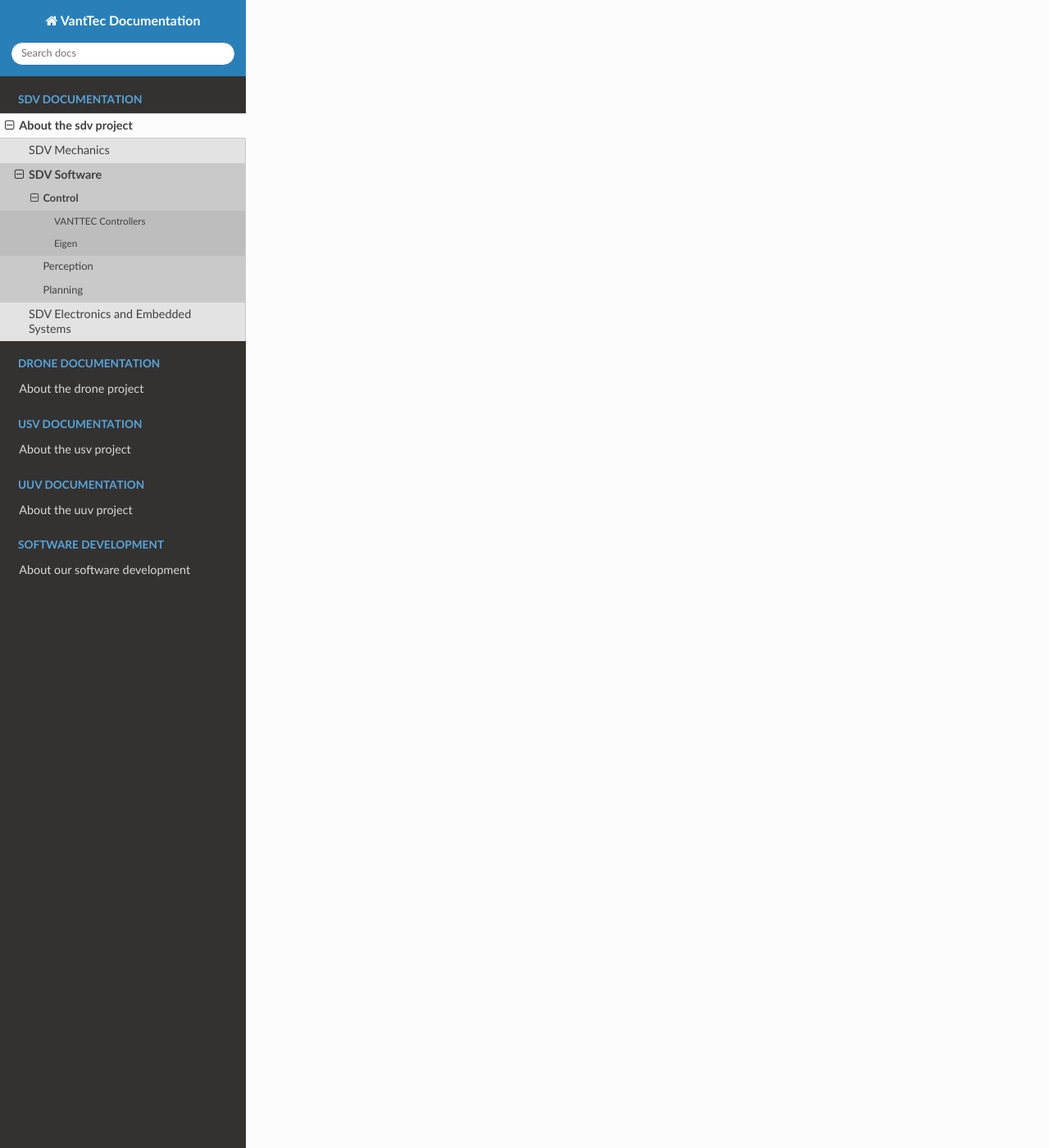
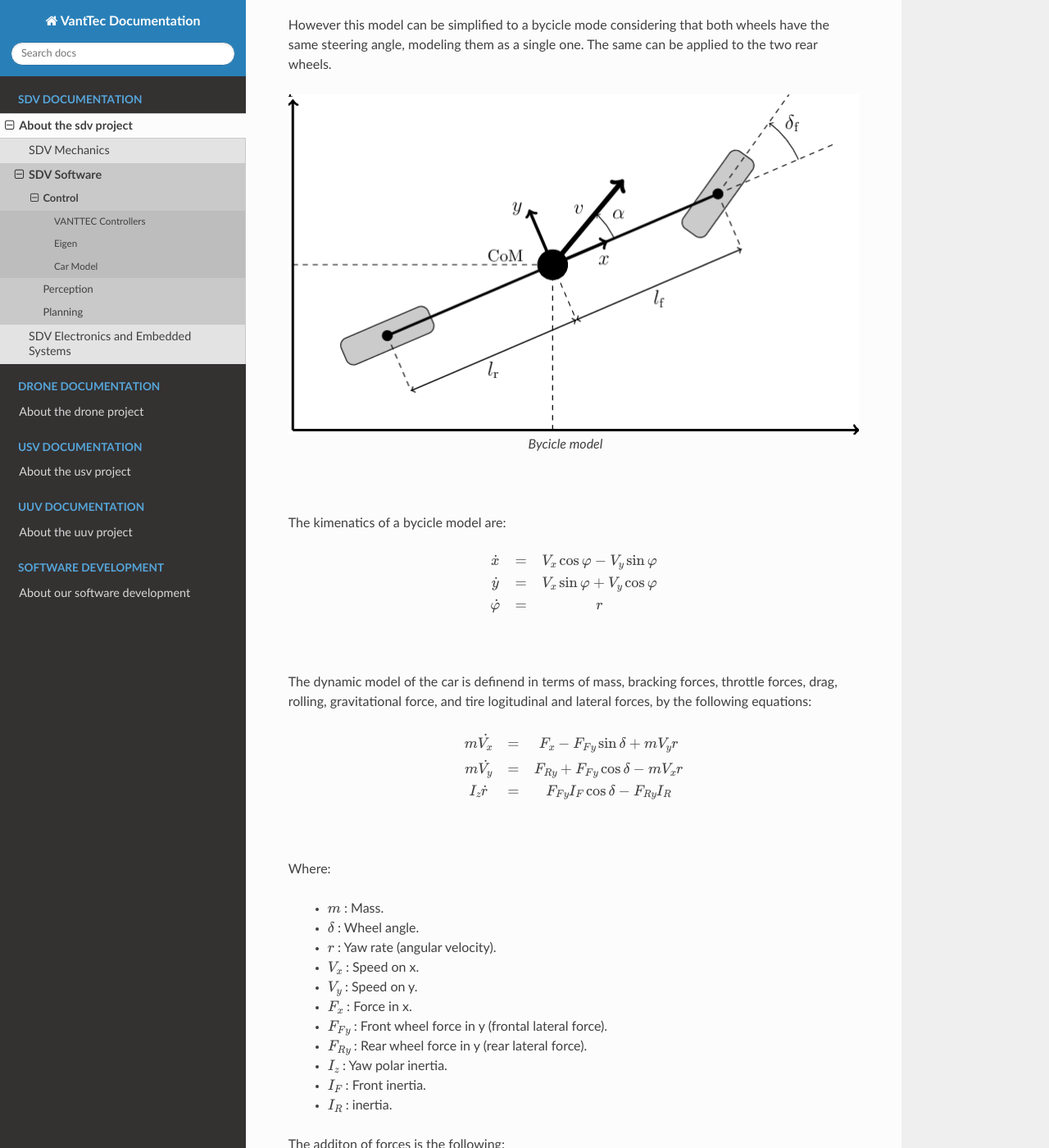
Before and after one commit to vanttec/vanttec_documentation, a Sphinx documentation site: the page built from source/car/car_software_control.rst, in a window 1280 px wide and 1400 px high, scrolled down 1614 px. Shown: the whole window at 82% size. Built offline with Sphinx 7.4.7 and the Read the Docs theme 2.0.0, drawn with Linux system fonts in a browser that asks for light colours; pages that are not in the unit, such as notebooks, are missing from menus; some of the changed text lies outside the part shown.

Commit message:
Dynamic model definition

```diff
--- a/source/car/car_software_control.rst
+++ b/source/car/car_software_control.rst
@@ -20,15 +20,186 @@ Eigen
 -----
 
 .. figure:: /images/SDV/Eigenlogo.png
-   :align: center
-   :alt: stm32 schematic
-   :figclass: align-center
-   :width: 100px
+    :align: center
+    :alt: car control
+    :figclass: align-center
+    :width: 100px
 
     Eigen library
 
-|
+
 Eigen is a linear algebra library for C++ known by its versatility, fast development and implementation, and reliability.
 It supports vector and matrix operations, including multiple classes, functions, and a linear solver.
 
 This library does not have any other dependency than the C++ standard library and it's the model development.
+
+Car Model
+---------
+The car model consist of 3-degrees-of-Freedom (DOF) car. On the **Ackerman model** it is described the real configuration
+of the vehicle considering that each frontal wheel having an independient steering angle.
+
+.. figure:: /images/SDV/Ackerman-CarModel.png
+    :align: center
+    :alt: car control
+    :figclass: align-center
+    :width: 600px
+
+    Ackerman car model
+
+|
+
+However this model can be simplified to a bycicle mode considering that both wheels have the same steering angle,
+modeling them as a single one. The same can be applied to the two rear wheels.
+
+.. figure:: /images/SDV/bycicle-model.png
+    :align: center
+    :alt: car control
+    :figclass: align-center
+    :width: 700px
+
+    Bycicle model
+
+|
+
+The kimenatics of a bycicle model are:
+
+.. centered::
+    :math:`\begin{matrix}
+    \dot{x} & = & V_{x} \cos \varphi -  V_{y} \sin \varphi\\
+    \dot{y} & = & V_{x} \sin \varphi +  V_{y} \cos \varphi \\
+    \dot{\varphi } & = & r
+    \end{matrix}`
+
+|
+
+The dynamic model of the car is definend in terms of mass, bracking forces,
+throttle forces, drag, rolling, gravitational force, and tire logitudinal and lateral forces, by the following
+equations:
+
+.. centered::
+    :math:`\begin{matrix}
+    m\dot{V_{x}} & = & F_{x} - F_{Fy} \sin \delta + mV_{y}r\\
+    m\dot{V_{y}} & = & F_{Ry} + F_{Fy} \cos \delta - mV_{x}r\\
+    I_{z}\dot{r} & = & F_{Fy}  I_{F} \cos \delta - F_{Ry} I_{R}
+    \end{matrix}`
+
+|
+
+Where:
+
+    * :math:`m` : Mass.
+    * :math:`\delta` : Wheel angle.
+    * :math:`r` : Yaw rate (angular velocity).
+    * :math:`V_{x}` : Speed on x.
+    * :math:`V_{y}` : Speed on y.
+    * :math:`F_{x}` : Force in x.
+    * :math:`F_{Fy}` : Front wheel force in y (frontal lateral force).
+    * :math:`F_{Ry}` : Rear wheel force in y (rear lateral force).
+    * :math:`I_{z}` : Yaw polar inertia.
+    * :math:`I_{F}` : Front inertia.
+    * :math:`I_{R}` :  inertia.
+
+The additon of forces is the following:
+
+.. centered::
+    :math:`F_{x} = F_{brake} + F_{throttle} - F_{drag} - F_{rr} - F_{g}`
+
+|
+
+**NOTE:** it must be considered that car never accelerates and brakes simultaneously.
+
+Brake force is defined as:
+
+.. centered::
+    :math:`F_{brake} = m \dot{V_{brake}}( \beta , v)`
+
+|
+
+.. centered::
+    :math:`\dot{V_{brake}} = \min (0, 2.27 - 6.12 \beta + 0.00535 v)`   ,   :math:`\beta \in [0,1]`
+
+|
+
+Where:
+
+    * :math:`\beta` : Pedal position.
+    * :math:`v` : Car velocity.
+
+**NOTE:** the values of the function were obtained  from a linear regression of the resultan acceleration
+generated
+
+The throttle force is computed using the driver command and a constant specificed by the motor model as 340N
+to reach a speed of 9.2 m/s:
+
+.. centered::
+    :math:`F_{throttle} = C_{m} D`  ,   :math:`D \in [0,1]`
+
+|
+
+Air drag force equation is:
+
+.. centered::
+    :math:`F_{drag} = \frac{1}{2} \rho A C_{o} v^{2}`
+
+|
+
+Where:
+
+    * :math:`\rho` : air density.
+    * :math:`A` : transversal are of the car.
+    * :math:`C_{o}` : drag coefficient.
+
+The rolling resistance force is given by:
+
+.. centered::
+    :math:`F_{g} = m g \sin \theta`
+
+|
+
+Where:
+
+    * :math:`C_{r}` : rolling resistance coefficient.
+    * :math:`\theta` : pitch angle.
+
+The horizontal component of gravitational force is defined as:
+
+.. centered::
+    :math:`F_{g} = m g \sin \theta`
+
+|
+
+The front and rear tire sets are modeled to each provide a force perpendicular to the rolling direction
+of the tire and proportional to the angle.
+
+.. centered::
+    :math:`F_{Fy} = -C\alpha \cdot - \alpha_{F}`
+
+|
+
+.. centered::
+    :math:`F_{Ry} = -C\alpha \cdot \alpha_{R}`
+
+|
+
+.. centered::
+    :math:`\alpha_{F} = \arctan \left ( \frac{V_{y} + I_{F} r}{V_{x}} \right )`
+
+|
+
+.. centered::
+    :math:`\alpha_{R} = \arctan \left ( \frac{V_{y} - I_{R} r}{V_{x}} \right )`
+
+|
+
+After the equations have been defined, then the car is modeled using simulink in the following code
+blocks that contains the functions of the system.
+
+.. figure:: /images/SDV/simulink-dynamic-model.png
+    :align: center
+    :alt: car control
+    :figclass: align-center
+    :width: 800px
+
+    Simulink car model
+
+|
```
Also changed, not shown: source/images/SDV/Ackerman-CarModel.png (added), source/images/SDV/bycicle-model.png (added), source/images/SDV/simulink-dynamic-model.png (added).
